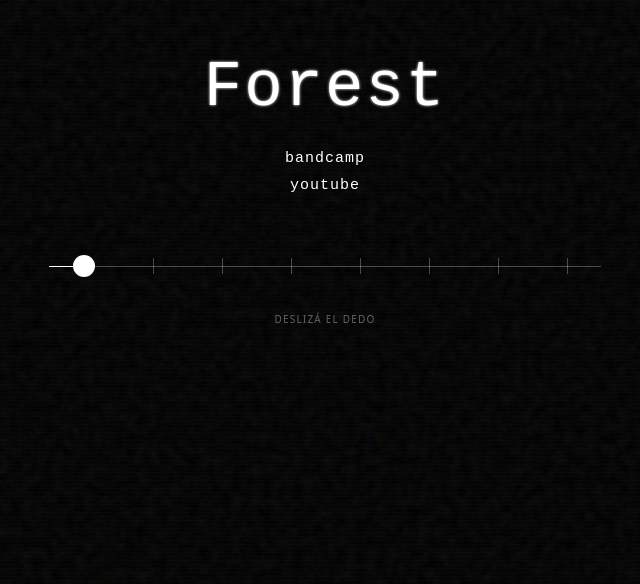
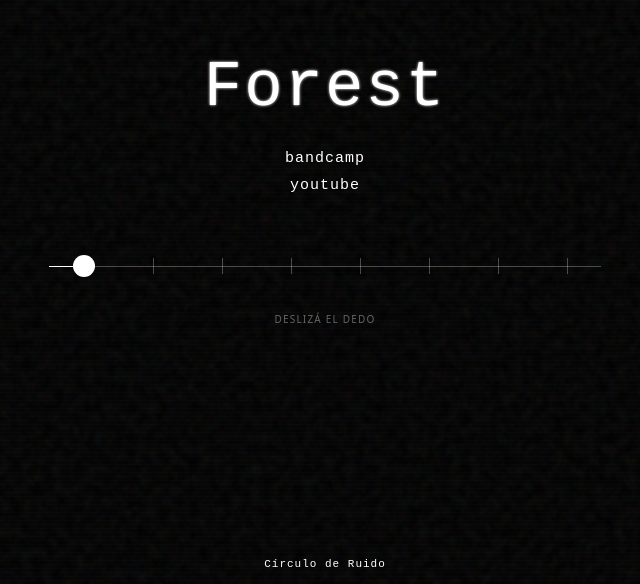
Before and after one commit to ForestAudiovisual/ForestAudiovisual.github.io, a plain HTML site: page index.html in a window 1280 px wide. Shown: the part 216-800 px from the top of the page, without its empty margins (315-955 px from the left). Drawn offline with Linux system fonts and the light colour scheme.

Commit message:
Add footer and update styles in index.html
Added footer with link to 'Círculo de Ruido' and updated styles.

```diff
--- a/index.html
+++ b/index.html
@@ -42,6 +42,9 @@ h1{font-size:64px;font-weight:normal;letter-spacing:2px;margin-bottom:26px;anima
 #bar.on #thumb{transform:scale(1.35)}
 #hint{margin-top:8px;text-align:center;color:rgba(255,255,255,.38);letter-spacing:.12em;text-transform:uppercase;font-size:10px;transition:opacity .6s;font-family:system-ui,-apple-system,"Segoe UI",sans-serif}
 #hint.hide{opacity:0}
+.pie{position:fixed;left:0;right:0;bottom:0;z-index:6;text-align:center;padding:0 12px calc(14px + env(safe-area-inset-bottom,0px));font-size:11px;letter-spacing:1px;color:rgba(255,255,255,.6)}
+.pie a{color:#fff;text-decoration:none;transition:opacity .3s}
+.pie a:hover{opacity:.5}
 @media(max-width:600px){h1{font-size:48px}.contenedor{padding:36px 0 28px}.enlaces{margin-bottom:24px}#bar{height:68px}}
 @media(prefers-reduced-motion:reduce){*,*::before,*::after{animation:none!important;transition:none!important}}
 </style>
@@ -64,6 +67,10 @@ h1{font-size:64px;font-weight:normal;letter-spacing:2px;margin-bottom:26px;anima
     <div id="hint">Deslizá el dedo</div>
   </section>
 </main>
+
+<footer class="pie">
+  <a href="https://forestaudiovisual.github.io/circulo_de_ruido.html" target="_blank" rel="noopener noreferrer">Círculo de Ruido</a>
+</footer>
 
 <script>
 
```
